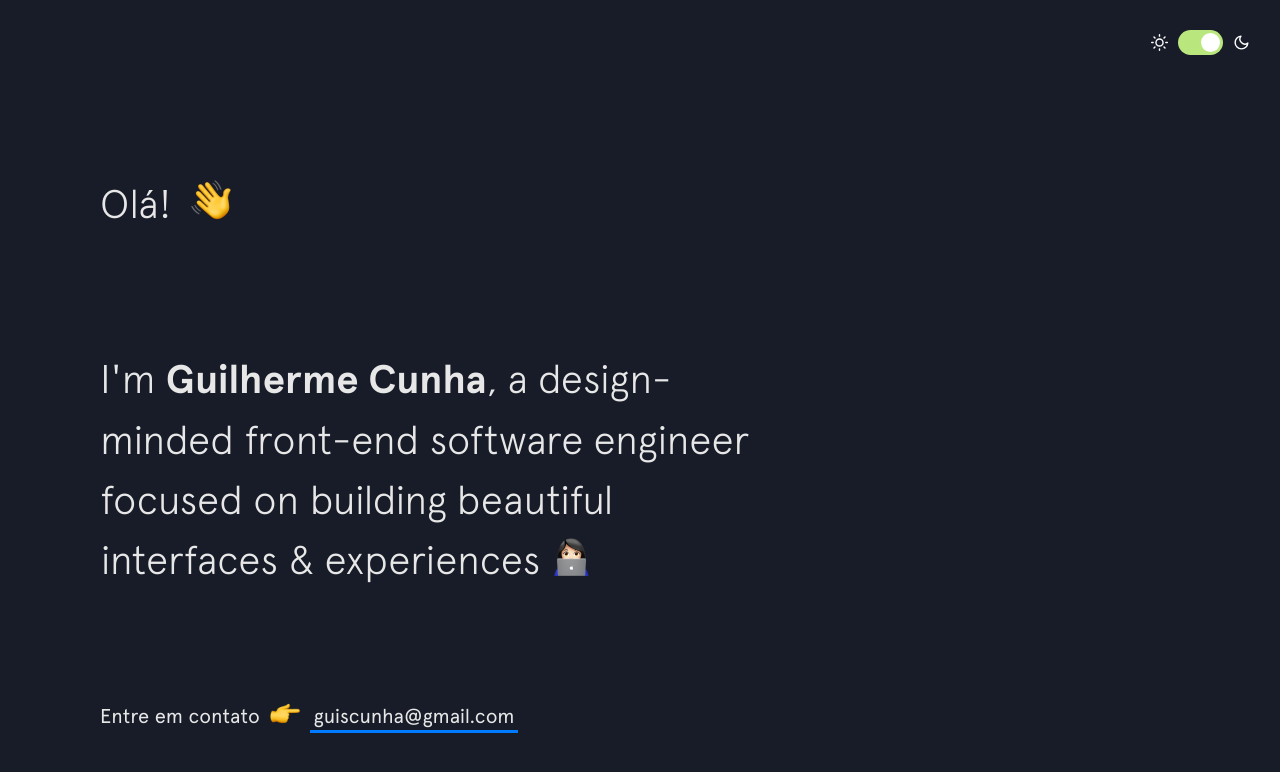
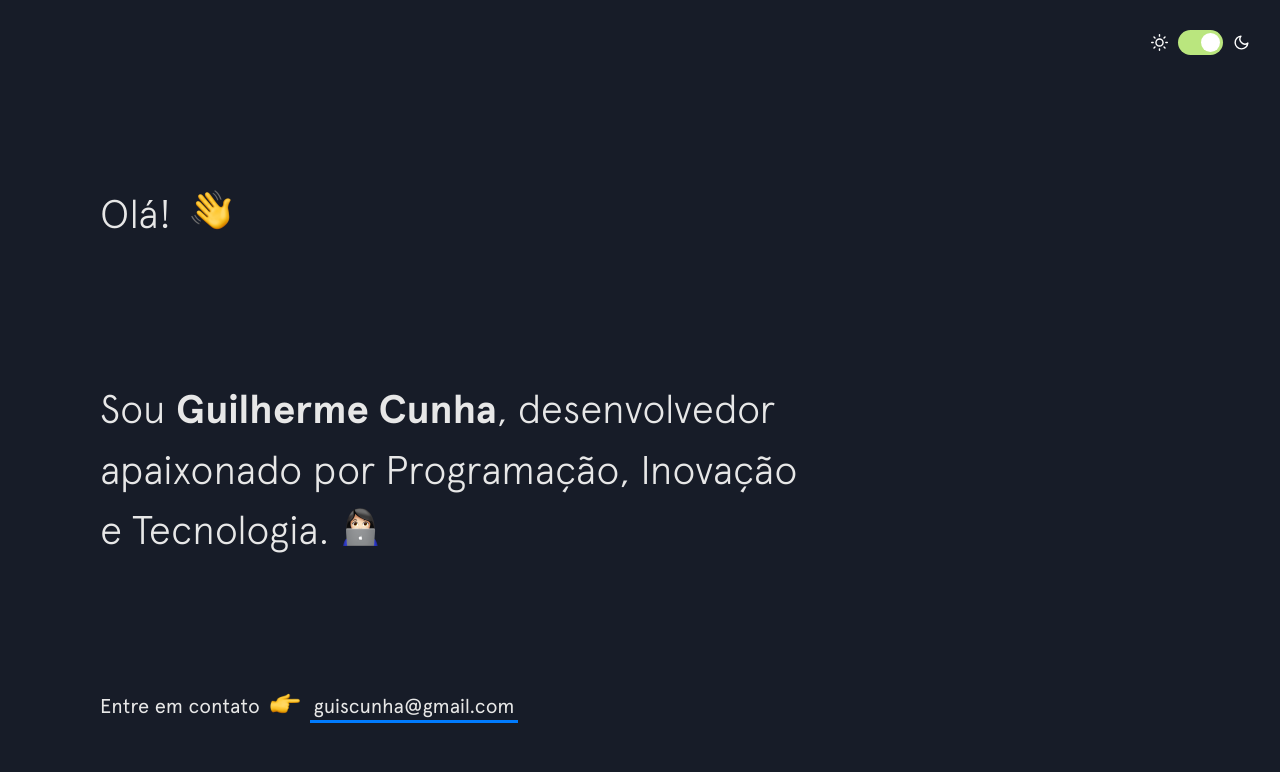
Before and after one commit to GuilhermeCunha/GuilhermeCunha.github.io, a Jekyll site: the page built from index.html, in a window 1280 px wide and 900 px high. Shown: the top 772 px of the window. Built offline with Jekyll 4.4.1, drawn with Linux system fonts in a browser that asks for light colours; nearby versions of some CDN libraries; some of the changed text lies outside the part shown.

Commit message:
Changing employment-status and skills

```diff
--- a/_data/skills.yml
+++ b/_data/skills.yml
@@ -23,3 +23,7 @@
   - item: MongoDB
   - item: Visual Studio Code
   - item: Visual Studio Community 2019
+
+design:
+  - item: Photoshop
+  - item: Corel Draw
--- a/_includes/employment-status.html
+++ b/_includes/employment-status.html
@@ -3,5 +3,5 @@
     <div class="status__light__ring"></div>
     <div class="status__light__led"></div>
   </div>
-  <div class="status__message">Currently seeking full-time opportunities!</div>
+  <div class="status__message">Atualmente trabalhando, mas sempre disponível para ouvir novas propostas!</div>
 </a>
--- a/_includes/experience.html
+++ b/_includes/experience.html
@@ -14,7 +14,8 @@
       </div>
       {% endfor %}
     </div>
-
-    <a href="{{site.resume}}" target="_blank" class="arrow-link">View My Resume</a>
+    <!--
+    <a href="{{site.resume}}" target="_blank" class="arrow-link">Veja meu currículo</a>
+      -->
   </div>
 </section>
--- a/_includes/footer.html
+++ b/_includes/footer.html
@@ -1,7 +1,7 @@
 <footer class="footer">
   <div class="footer__copyright">
     <div class="top">
-      <span>Designed &amp; Developed by</span>
+      <span>Template Designed &amp; Developed by</span>
     </div>
     <div class="bottom">
       <span>Brittany Chiang</span>
--- a/_includes/intro.html
+++ b/_includes/intro.html
@@ -3,8 +3,8 @@
     <span class="emoji wave-hand animated"></span>
   </h1>
 
-  <h2 class="intro__tagline">I'm
-    <span class="name">Guilherme Cunha</span>, a design-minded front-end software engineer focused on building beautiful interfaces &amp; experiences
+  <h2 class="intro__tagline">Sou
+    <span class="name">Guilherme Cunha</span>, desenvolvedor apaixonado por Programação, Inovação e Tecnologia.
     <span class="emoji technologist"></span>
   </h2>
 
```
Also changed, not shown: _config_dev.yml (+10 -14 lines).
